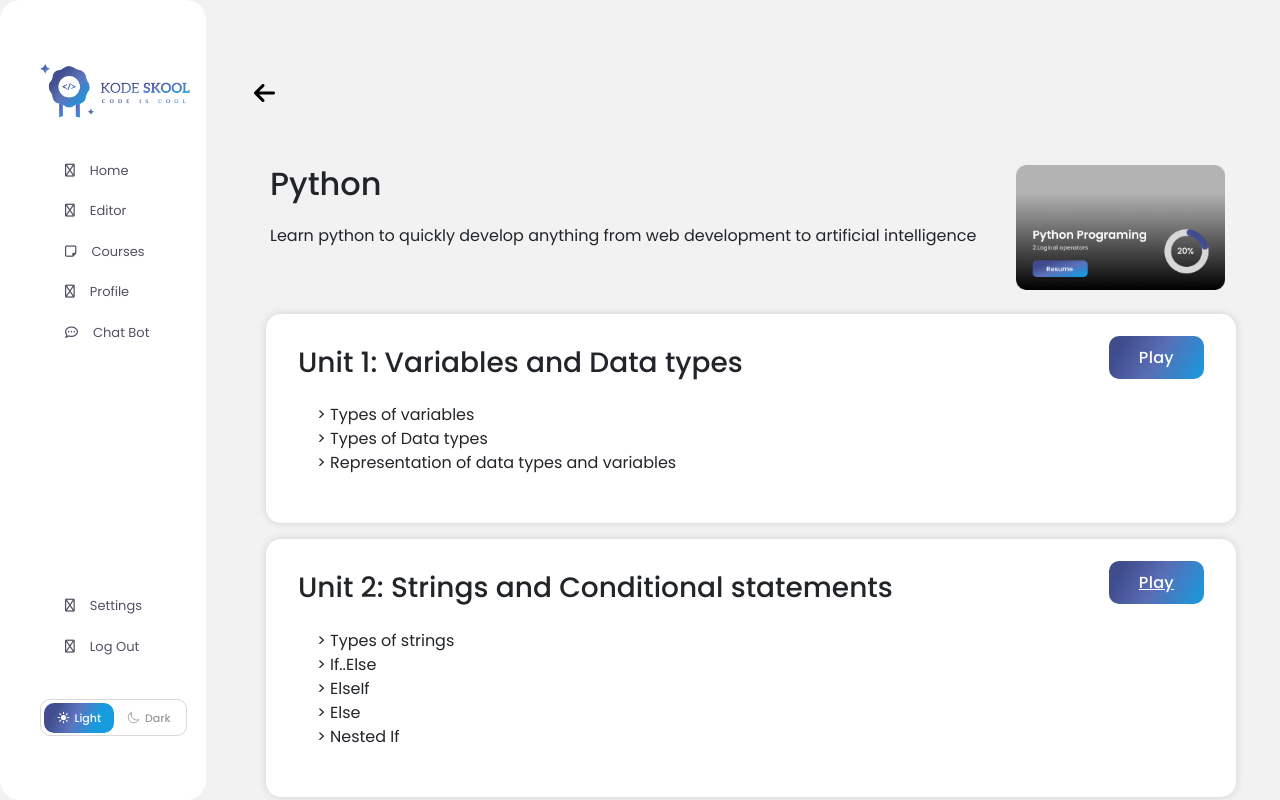
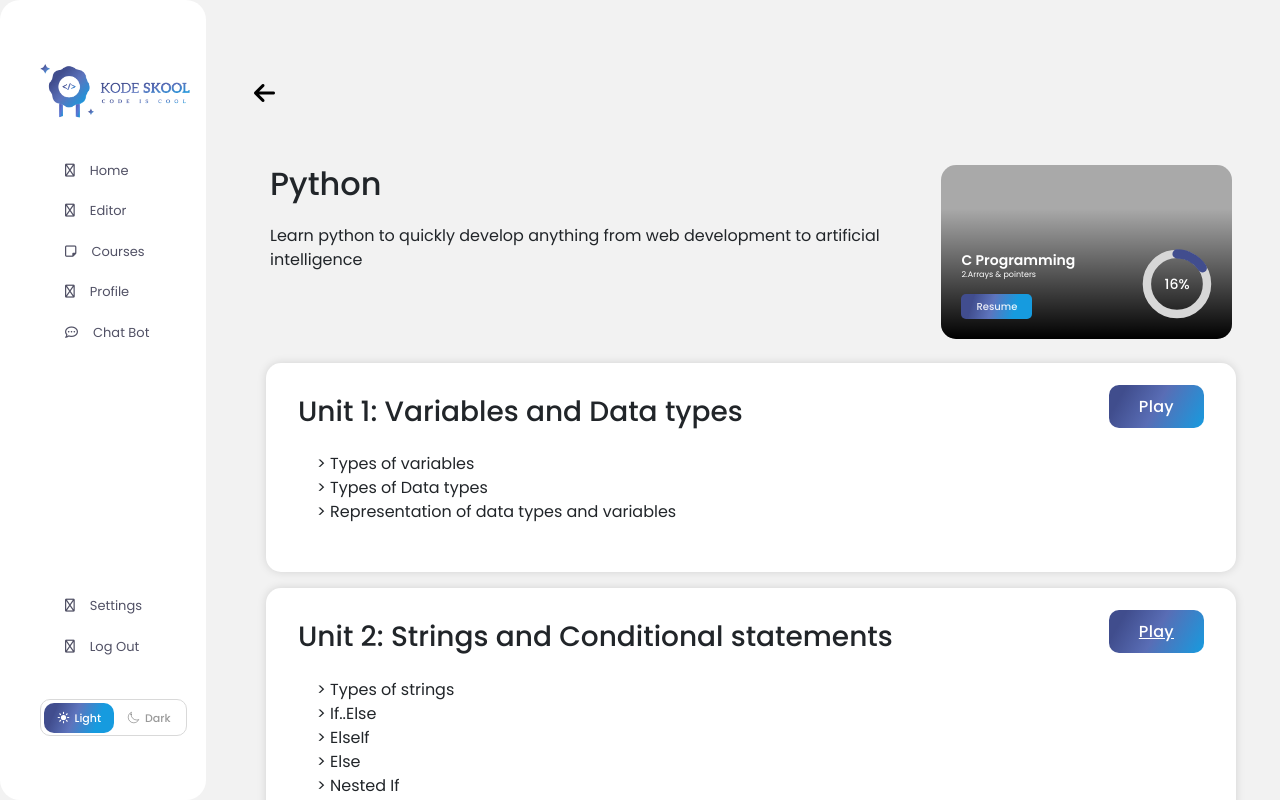
Before and after one commit to AnujDubey01/Kode-Skool, a React (Create React App) app in the folder FrontEnd/: page /Courses/View in a window 1280 px wide. Shown: the top 800 px of the page. Built offline with nearby package versions, Linux system fonts and the light colour scheme.

Commit message:
Restructured course pages to make ready to connect with API

```diff
--- a/FrontEnd/src/Components/Courses/CourseList.js
+++ b/FrontEnd/src/Components/Courses/CourseList.js
@@ -2,6 +2,33 @@ import React, { useRef } from 'react';
 import { Link } from 'react-router-dom';
 
 import cLang from '../../Assets/Img/cLang.png';
+
+const courses = [
+    {
+        id: 1,
+        name: 'Learn C Programming',
+        image: cLang,
+        level: 'Beginner',
+        units: 36,
+        link: '/Courses/View',
+    },
+    {
+        id: 2,
+        name: 'Learn C++ Programming',
+        image: cLang,
+        level: 'Beginner',
+        units: 36,
+        link: '/Courses/View',
+    },
+    {
+        id: 3,
+        name: 'Learn Java',
+        image: cLang,
+        level: 'Beginner',
+        units: 36,
+        link: '/Courses/View',
+    },
+];
 
 function CourseList(props) {
     const welcome = useRef(null);
@@ -46,91 +73,42 @@ function CourseList(props) {
             </div>
             <div className="courses-section my-5">
                 <div className="courses-head my-4">
-                    <h1>All courses catalog</h1>
+                    <h1>All Courses Catalog</h1>
                 </div>
                 <div className="courses-body d-flex align-items-center justify-content-center">
                     <div className="row gap-4 course-card-collection">
-
-                        <div className="course-card col-md-5 p-4 d-flex align-items-center flex-column gap-3">
+                        {courses.map((course) => (
+                            <div
+                                key={course.id}
+                                className="course-card col-md-5 p-4 d-flex align-items-center flex-column gap-3"
+                            >
                                 <div className="course-card-head">
                                     <div className="course-image">
-                                    <img src={cLang} alt="C language" />
+                                        <img src={course.image} alt={course.name} />
                                     </div>
                                     <div className="course-name">
-                                    <h4>Learn C Programming</h4>
+                                        <h4>{course.name}</h4>
                                     </div>
                                 </div>
                                 <div className="course-body">
-                                <div class="level">Beginner</div>
+                                    <div className="level">{course.level}</div>
                                     <div className="d-flex gap-2">
                                         <div className="units-number">
-                                        <h5>36</h5>
+                                            <h5>{course.units}</h5>
                                         </div>
                                         <div className="units-number">
                                             <h5>Units</h5>
                                         </div>
                                     </div>
-                                <Link to="/Courses/View">
+                                    <Link to={course.link}>
                                         <div className="playBtn d-flex align-items-center justify-content-center">
                                             <i className="fa-solid fa-play"></i>
                                         </div>
                                     </Link>
                                 </div>
                             </div>
+                        ))}
 
-                        <div className="course-card col-md-5 p-4 d-flex align-items-center flex-column gap-3">
-                            <div className="course-card-head">
-                                <div className="course-image">
-                                    <img src={cLang} alt="C language" />
-                                </div>
-                                <div className="course-name">
-                                    <h4>Learn C++ Programming</h4>
-                                </div>
-                            </div>
-                            <div className="course-body">
-                                <div class="level">Beginner</div>
-                                <div className="d-flex gap-2">
-                                    <div className="units-number">
-                                        <h5>36</h5>
-                                    </div>
-                                    <div className="units-number">
-                                        <h5>Units</h5>
-                                    </div>
-                                </div>
-                                <Link to="/Courses/View" >
-                                    <div className="playBtn d-flex align-items-center justify-content-center">
-                                        <i className="fa-solid fa-play"></i>
-                                    </div>
-                                </Link>
-                            </div>
-                        </div>
-
-                        <div className="course-card col-md-5 p-4 d-flex align-items-center flex-column gap-3">
-                            <div className="course-card-head">
-                                <div className="course-image">
-                                    <img src={cLang} alt="C language" />
-                                </div>
-                                <div className="course-name">
-                                    <h4>Learn Java</h4>
-                                </div>
-                            </div>
-                            <div className="course-body">
-                                <div class="level">Beginner</div>
-                                <div className="d-flex gap-2">
-                                    <div className="units-number">
-                                        <h5>36</h5>
-                                    </div>
-                                    <div className="units-number">
-                                        <h5>Units</h5>
-                                    </div>
-                                </div>
-                                <Link to="/Courses/View">
-                                    <div className="playBtn d-flex align-items-center justify-content-center">
-                                        <i className="fa-solid fa-play"></i>
-                                    </div>
-                                </Link>
-                            </div>
-                        </div>
                         <div className="course-card col-md-5 p-4 d-flex align-items-center justify-content-center flex-column gap-3">
                             <div className="course-card-head d-flex align-items-center justify-content-center">
                                 <div className="course-name">
@@ -138,7 +116,9 @@ function CourseList(props) {
                                 </div>
                             </div>
                             <div className="course-explore">
-                                <a href='#!' className="btn1 course-play">Explore</a>
+                                <a href="#!" className="btn1 course-play">
+                                    Explore
+                                </a>
                             </div>
                         </div>
                     </div>
--- a/FrontEnd/src/Components/Courses/CourseView.js
+++ b/FrontEnd/src/Components/Courses/CourseView.js
@@ -1,15 +1,80 @@
-import React from 'react'
+import React, { useState, useEffect } from 'react'
 import { Link } from 'react-router-dom';
 
-import card from '../../Assets/Img/card.png';
+function CircularProgress({ value }) {
+    const radius = 43;
+    const circumference = 2 * Math.PI * radius;
+    const [progress, setProgress] = useState(circumference); // Start from 0%
 
-function CourseView() {
+    useEffect(() => {
+        const duration = 400; // Animation duration in ms
+        const startTime = performance.now(); // Get the start time
+
+        const animateProgress = (currentTime) => {
+            const elapsedTime = currentTime - startTime;
+            const progressValue = Math.min((elapsedTime / duration) * value, value);
+
+            // Calculate the new progress value based on the percentage
+            const updatedProgress = circumference - (progressValue / 100) * circumference;
+            setProgress(updatedProgress);
+
+            if (elapsedTime < duration) {
+                requestAnimationFrame(animateProgress); // Continue animation
+            }
+        };
+
+        requestAnimationFrame(animateProgress); // Start animation
+    }, [value, circumference]);
+
+    return (
+        <div className="progress-container">
+            <svg className="progress-ring" viewBox='0 0 100 100'>
+                <linearGradient id="progressGradient" gradientUnits="userSpaceOnUse" x1="0%" y1="0%" x2="100%" y2="100%" gradientTransform="rotate(167)">
+                    <stop offset="18%" stopColor="#414D8E" />
+                    <stop offset="18%" stopColor="#424F90" />
+                    <stop offset="44%" stopColor="#5D74BD" />
+                    <stop offset="75%" stopColor="#169BDF" />
+                </linearGradient>
+                {/* Background (empty) circle */}
+                <circle
+                    className="progress-ring__background"
+                    stroke='#D7D7D7'
+                    strokeWidth="12"
+                    fill="transparent"
+                    r={radius}
+                    cx="50"
+                    cy="50"
+                />
+                {/* Foreground (progress) circle */}
+                <circle
+                    className="progress-ring__circle"
+                    stroke='url(#progressGradient)'
+                    strokeWidth="13"
+                    fill="transparent"
+                    strokeLinecap="round" // Rounded ends
+                    r={radius}
+                    cx="50"
+                    cy="50"
+                    style={{
+                        strokeDasharray: circumference,
+                        strokeDashoffset: progress,
+                    }}
+                />
+            </svg>
+            <div className="progress-text">
+                {value}%
+            </div>
+        </div>
+    );
+}
+
+function CourseView(props) {
 
     return (
         <>
             <div className="board-heading">
                 <div className="welcome-text">
-                    <h4 onClick={() => {window.history.back()}} style={{ cursor: "pointer", color: "black" }}>
+                    <h4 onClick={() => { window.history.back() }} style={{ cursor: "pointer", color: "black" }}>
                         <i className="fa-solid fa-arrow-left"></i>
                     </h4>
                 </div>
@@ -25,8 +90,18 @@ function CourseView() {
                             </p>
                         </div>
                     </div>
-                    <div className="course-img">
-                        <img src={card /* It's temporary */} alt="coursecard" />
+                    <div className={'your-course-box-o ' + props.toggleMode}>
+                        <div className="your-course-background"></div>
+                        <div className={'your-course-box-i ' + props.toggleMode}>
+                            <div className="your-course-details">
+                                <div className="your-course-text-block">
+                                    <h3>C Programming</h3>
+                                    <p>2.Arrays & pointers</p>
+                                </div>
+                                <button type="button" className='course-resume-btn'>Resume</button>
+                            </div>
+                            <CircularProgress value={16} />
+                        </div>
                     </div>
                 </div>
                 <div className="courses-body container">
@@ -37,7 +112,7 @@ function CourseView() {
                                     <h3>Unit 1: Variables and Data types</h3>
                                 </div>
                                 <div className="playbtn">
-                                    <Link to="/Courses/Video" className="btn1 course-play" style={{textDecoration: 'none'}}>Play</Link>
+                                    <Link to="/Courses/Video" className="btn1 course-play" style={{ textDecoration: 'none' }}>Play</Link>
                                 </div>
                             </div>
                             <div className="course-topic-body">
```
Also changed, not shown: FrontEnd/src/Components/Courses/CourseVideo.js (+31 -16 lines), 1 other file (tests, documents, lock files or other folders). Lines whose indentation alone changed are shown as unchanged.
